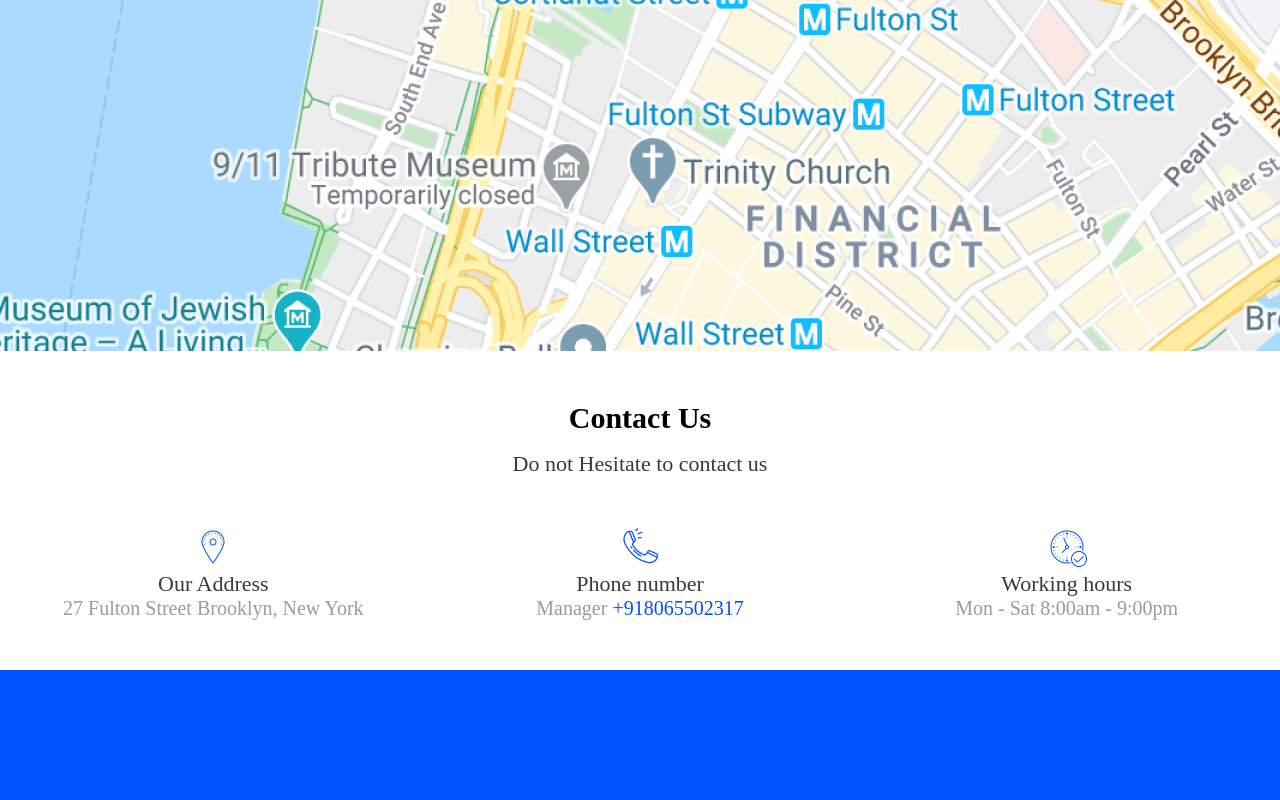
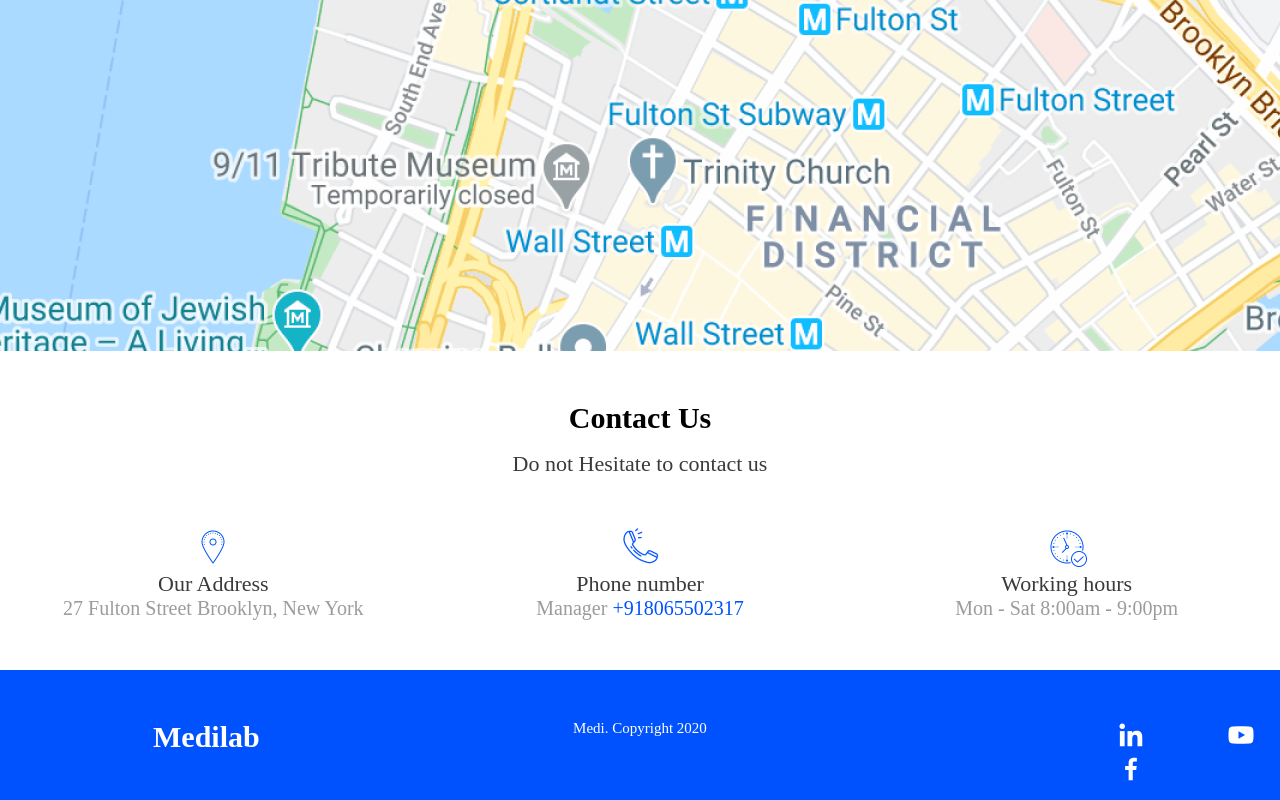
Before and after one commit to bukunsport/medical-website, a plain HTML site: page index.html in a window 1280 px wide. Shown: the part 5820-6620 px from the top of the page. Drawn offline with Linux system fonts and the light colour scheme; a web font is replaced by a local one.

Commit message:
finsihed the footer

```diff
--- a/assets/css/style.css
+++ b/assets/css/style.css
@@ -824,7 +824,7 @@
             grid-template-columns: repeat(3, 1fr) ;
             grid-template-rows: repeat(1) ;
             grid-template-areas:
-            "bx1 bx2 bx3"
+            "bx1 bx2 bx3";
             }
 
 
@@ -884,8 +884,59 @@
             }
 
             footer{
+
                 width: 100%;
+                display: grid;
                 height: 130px;
                 background: #0052FF;
                 margin-top: 50px;
+                grid-template-columns: repeat(3, 1fr) ;
+                grid-template-rows: repeat(1) ;
+                grid-template-areas:
+                "ft1 ft2 ft3";
+
             }
+
+                .ft1{
+                    margin-left: 153px;
+                    grid-area: ft1;
+                    color: #FFF;
+                    font-family: Montserrat;
+                    font-size: 30px;
+                    font-style: normal;
+                    font-weight: 700;
+                    line-height: normal;
+                    padding-top: 50px;
+
+
+                }
+
+
+                .ft2{
+                    grid-area: ft2;
+                    justify-content: center;
+                    color: #FFF;
+                    font-family: Montserrat;
+                    font-size: 15px;
+                    font-style: normal;
+                    font-weight: 400;
+                    line-height: normal;
+                    text-transform: capitalize;
+                    text-align: center;
+                    padding-top: 50px;
+
+
+                }
+
+
+                .ft3{
+                    grid-area: ft3;
+                    padding-top: 50px;
+                    margin-left: 187px;
+
+                }
+
+                .ft3 img{
+                    padding-left: 76px;
+
+                }
--- a/index.html
+++ b/index.html
@@ -257,9 +257,15 @@
     </div>
 
 <footer>
+<div class="ft1">Medilab</div>
+<div class="ft2">Medi. Copyright 2020</div>
+<div class="ft3">
+<img src="assets/icons/bx_bxl-linkedin.png" alt="">
+<img src="assets/icons/bx_bxl-youtube.png" alt="">
+<img src="assets/icons/bx_bxl-facebook.png" alt="">
+</div>
+</footer>
 
-
-</footer>
 
 </body>
 </html>
```
Also changed, not shown: assets/icons/bx_bxl-facebook.png (added), assets/icons/bx_bxl-linkedin.png (added), assets/icons/bx_bxl-youtube.png (added).
